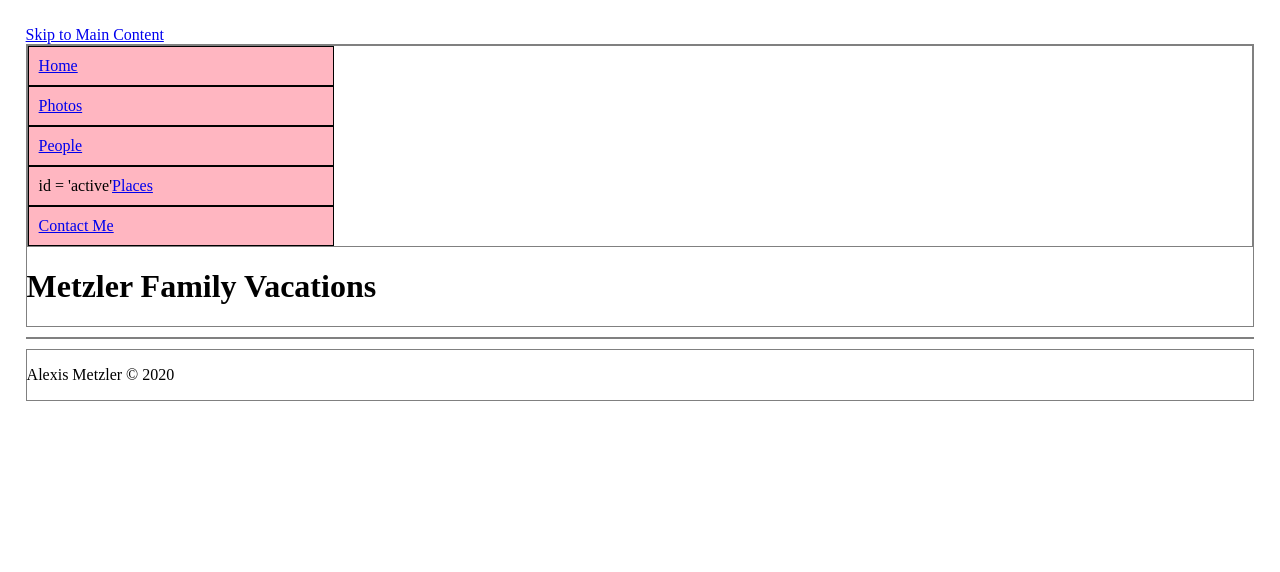
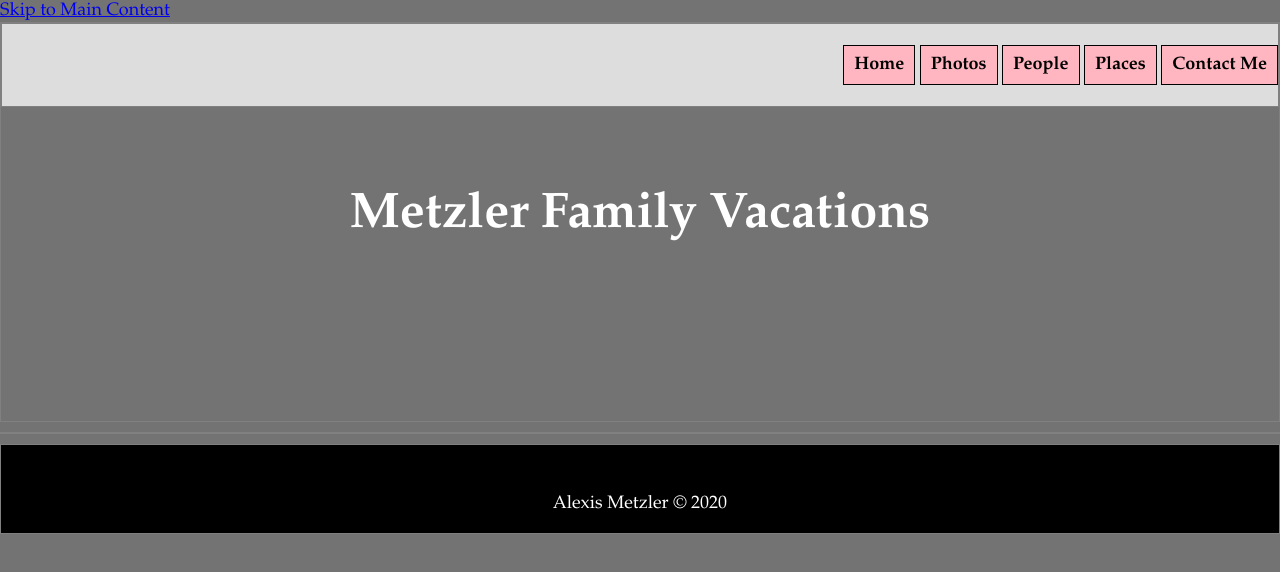
Before and after one commit to almetzler/almetzler.github.io, a plain HTML site: page places.html in a window 1280 px wide. Drawn offline with Linux system fonts and the light colour scheme.

Commit message:
changed to mostly grid

```diff
--- a/css/flex_style.css
+++ b/css/flex_style.css
@@ -1,5 +1,4 @@
 body{
-  font-family: 'Raleway', sans-serif; /* Test for this*/
   margin: 0;
   padding: 0;
   font-size: 16pt; /* test for this! Make all sizes em or rem */
--- a/css/grid_style.css
+++ b/css/grid_style.css
@@ -19,12 +19,6 @@ h1{
 h2{
   font-size: 32px;
   line-height: 1.5;
-}
-
-nav li{
-  display:inline;
-  padding-right:20px;
-
 }
 
 nav a{
--- a/css/style.css
+++ b/css/style.css
@@ -13,9 +13,11 @@ nav ul li{
 	padding:10px;
 	width:25%;
 	border:1px solid black;
+	display: inline;
 }
 
 body{
+	font-family: "Palatino Linotype", "Book Antiqua", 'Palatino', serif;
 	margin:1%;
 	padding:1%;
 }
--- a/places.html
+++ b/places.html
@@ -6,6 +6,7 @@
 	<link rel="icon" href="imgs/favicon.ico">
 	<link rel="stylesheet" href="css/html5reset.css">
 	<link rel="stylesheet" href="css/style.css">
+    <link rel="stylesheet" href="css/grid_style.css">
 </head>
     <body>
         <a class = "skip" href="#skip">Skip to Main Content</a>
@@ -15,7 +16,7 @@
             <li><a href = "index.html">Home</a></li>
             <li><a href = "gallery.html">Photos</a></li>
             <li><a href = "people.html">People</a></li>
-            <li> id = 'active'<a href = "places.html">Places</a></li>
+            <li id = 'active'><a href = "places.html">Places</a></li>
             <li><a href = "contact.html">Contact Me</a></li>
             </ul>
         </nav>
```
Also changed, not shown: contact.html (+1 -0 lines), people.html (+2 -1 lines).
